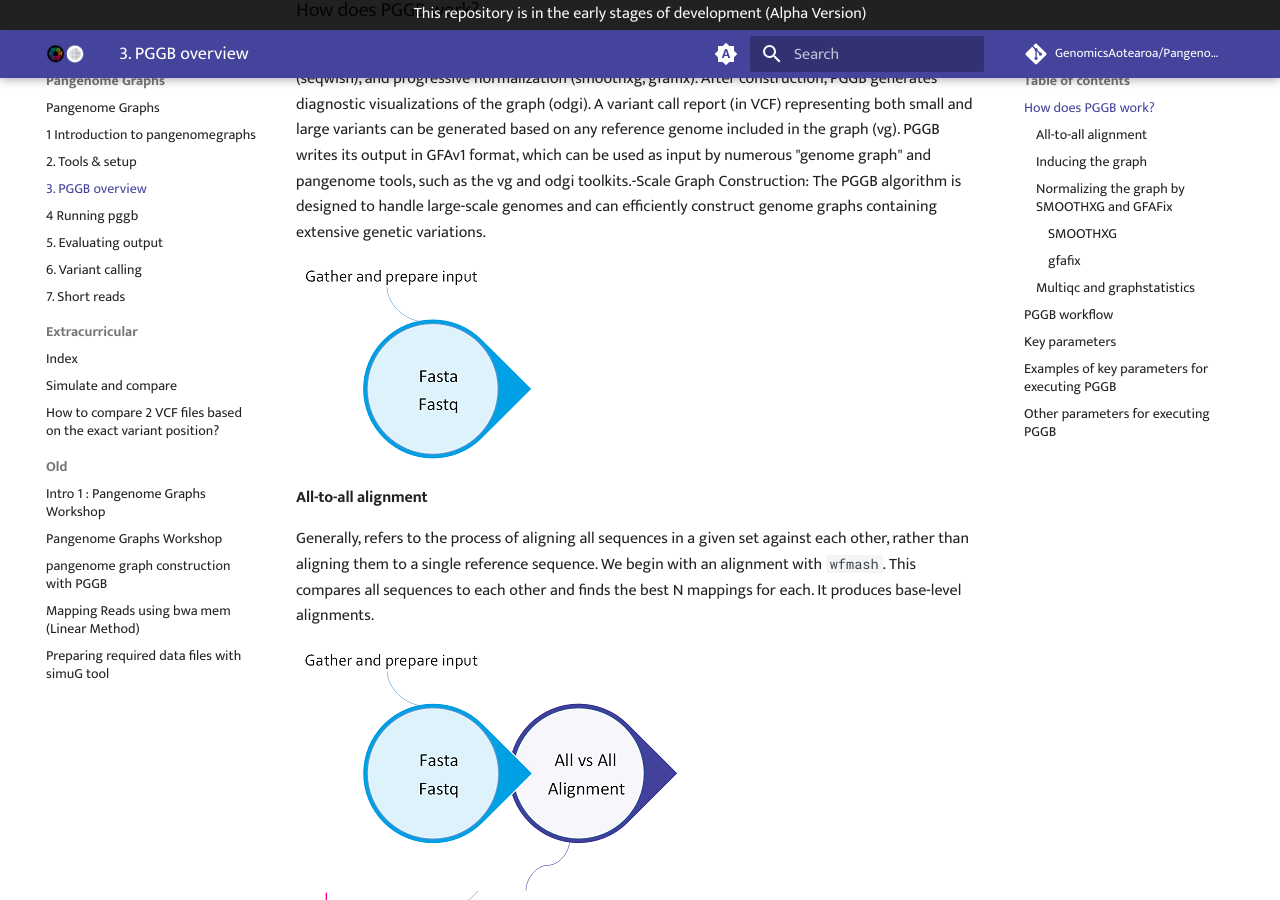
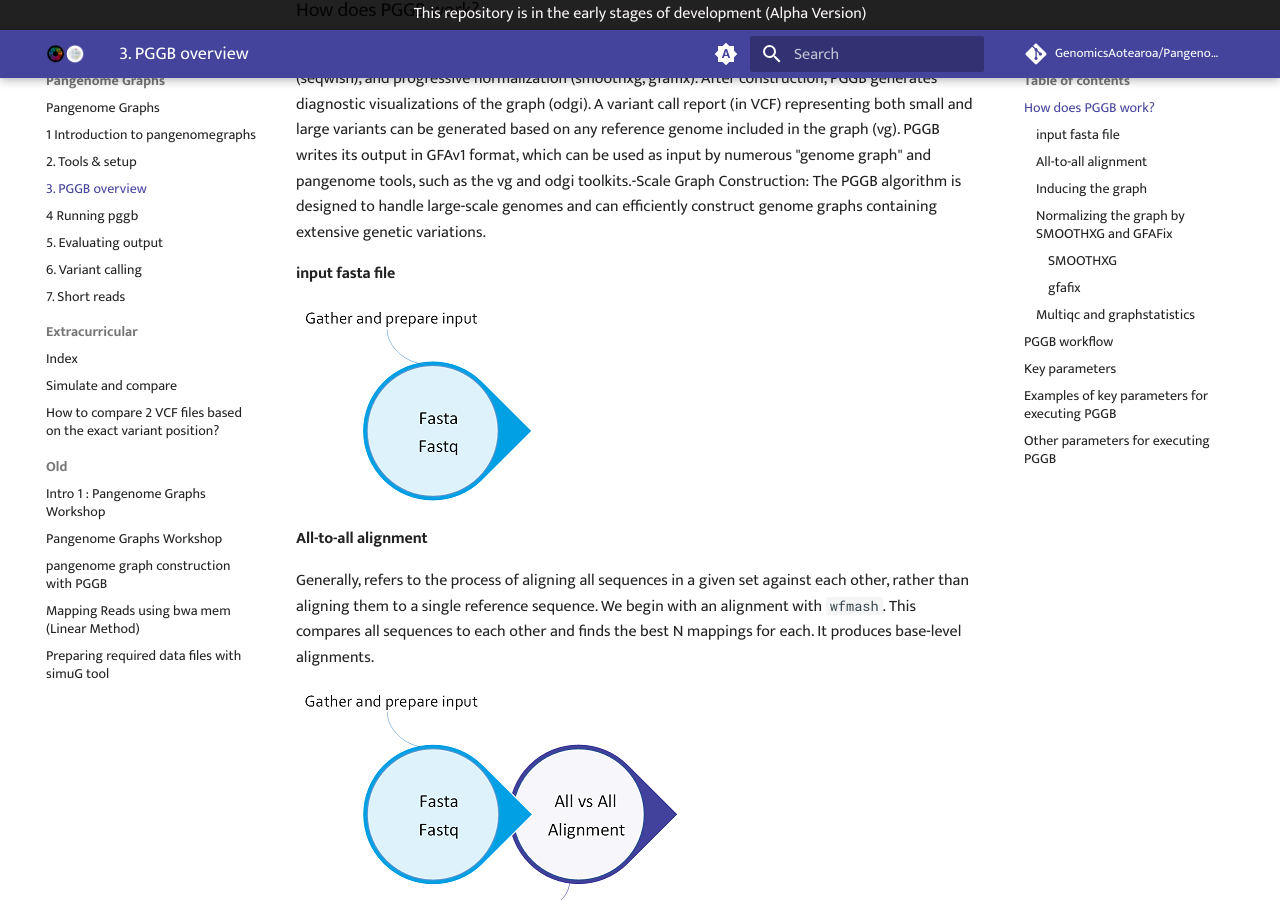
Before and after one commit to GenomicsAotearoa/Pangenome-Graphs-Workshop, an MkDocs documentation site: the page built from docs/3_Introduction_to_pggb.md, in a window 1280 px wide and 900 px high, scrolled down 535 px. Built offline with MkDocs 1.6.1 and Material for MkDocs 9.7.7, drawn with Linux system fonts in a browser that asks for light colours; comment, search, counter and statistics services are not loaded.

Commit message:
Update 3_Introduction_to_pggb.md

```diff
--- a/docs/3_Introduction_to_pggb.md
+++ b/docs/3_Introduction_to_pggb.md
@@ -12,6 +12,8 @@ This graph can be used to study genetic diversity, gene function, and evolution.
 
 PGGB generates graphs using an all-to-all alignment of input sequences (wfmash), graph induction (seqwish), and progressive normalization (smoothxg, gfaffix). After construction, PGGB generates diagnostic visualizations of the graph (odgi). A variant call report (in VCF) representing both small and large variants can be generated based on any reference genome included in the graph (vg). PGGB writes its output in GFAv1 format, which can be used as input by numerous "genome graph" and pangenome tools, such as the vg and odgi toolkits.-Scale Graph Construction: The PGGB algorithm is designed to handle large-scale genomes and can efficiently construct genome graphs containing extensive genetic variations.
 
+
+#### input fasta file
 ![bacterial-pangenome](theme_figures/PGGB_workflow_1_small.png)
 
 #### All-to-all alignment
```
